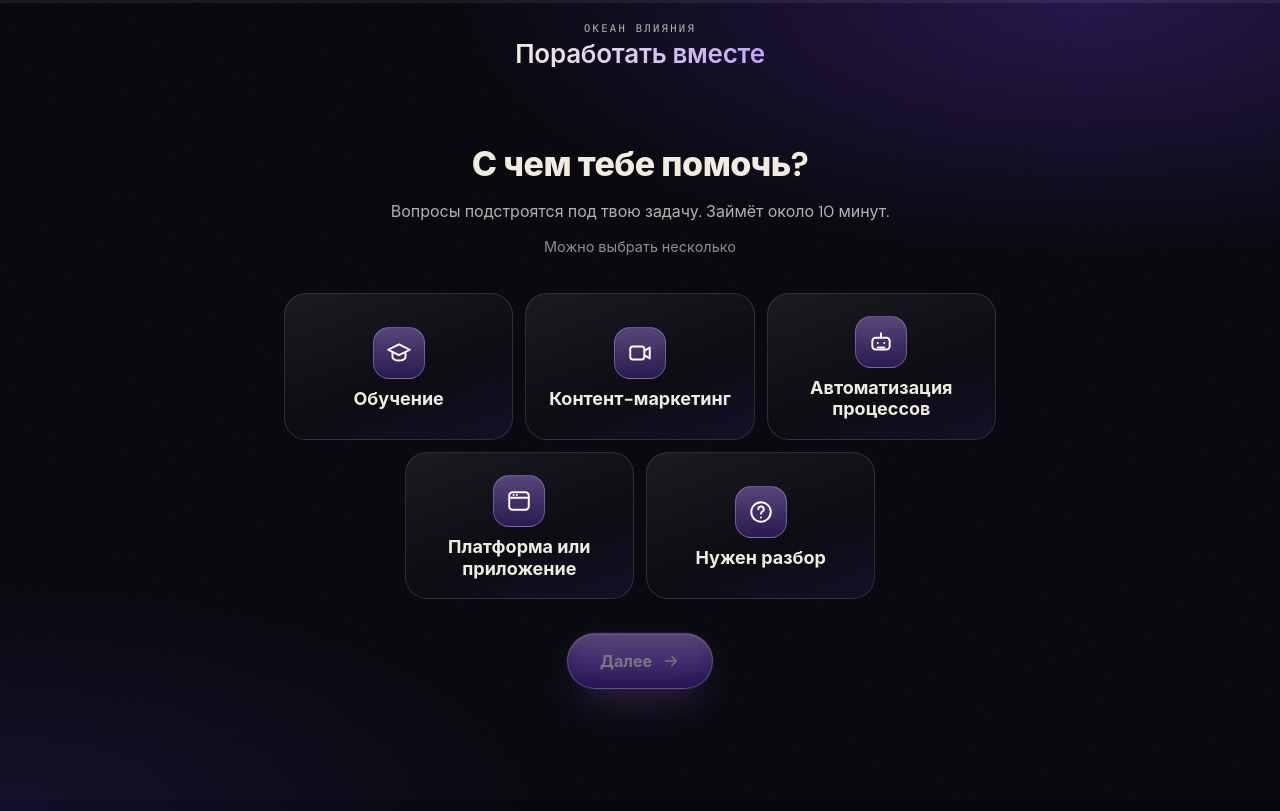
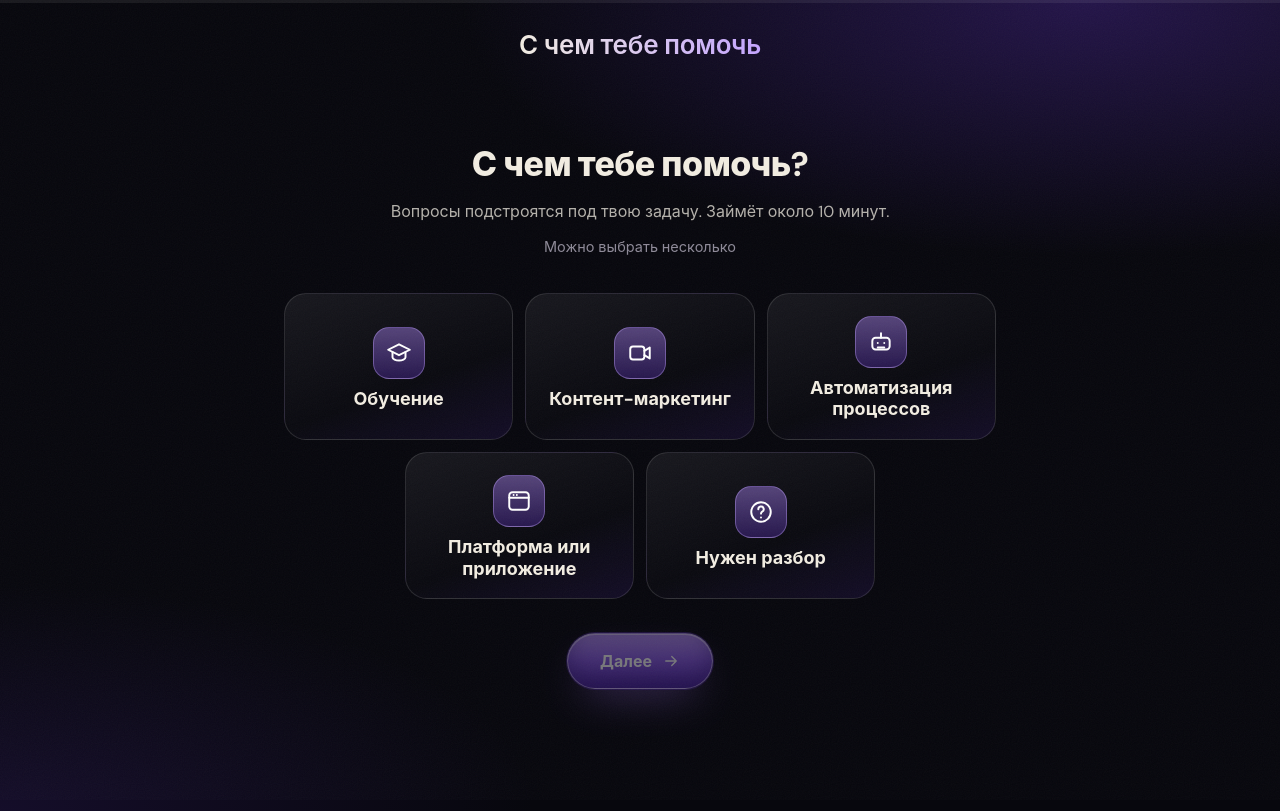
Before and after one commit to vikagladysheva07-source/okean-vliyaniya, a plain HTML site: page anketa/index.html in a window 1280 px wide. Drawn offline with Linux system fonts and the light colour scheme.

Commit message:
anketa: update

```diff
--- a/anketa/index.html
+++ b/anketa/index.html
@@ -142,8 +142,7 @@ footer{padding:0 0 24px;text-align:center;color:var(--muted);font-size:13px}
 <div id="app"></div>
 <script>
 const CFG = {
-  headerKicker: 'Океан влияния',
-  headerTitle: 'Поработать вместе',
+  headerTitle: 'С чем тебе помочь',
   key: 'anketa-universal-v5',
   pathQ: 'want',
   paths: ['learn', 'content', 'leads', 'platform', 'help'],
```
Also changed, not shown: anketa/trajectory/index.html (+0 -1 lines).
